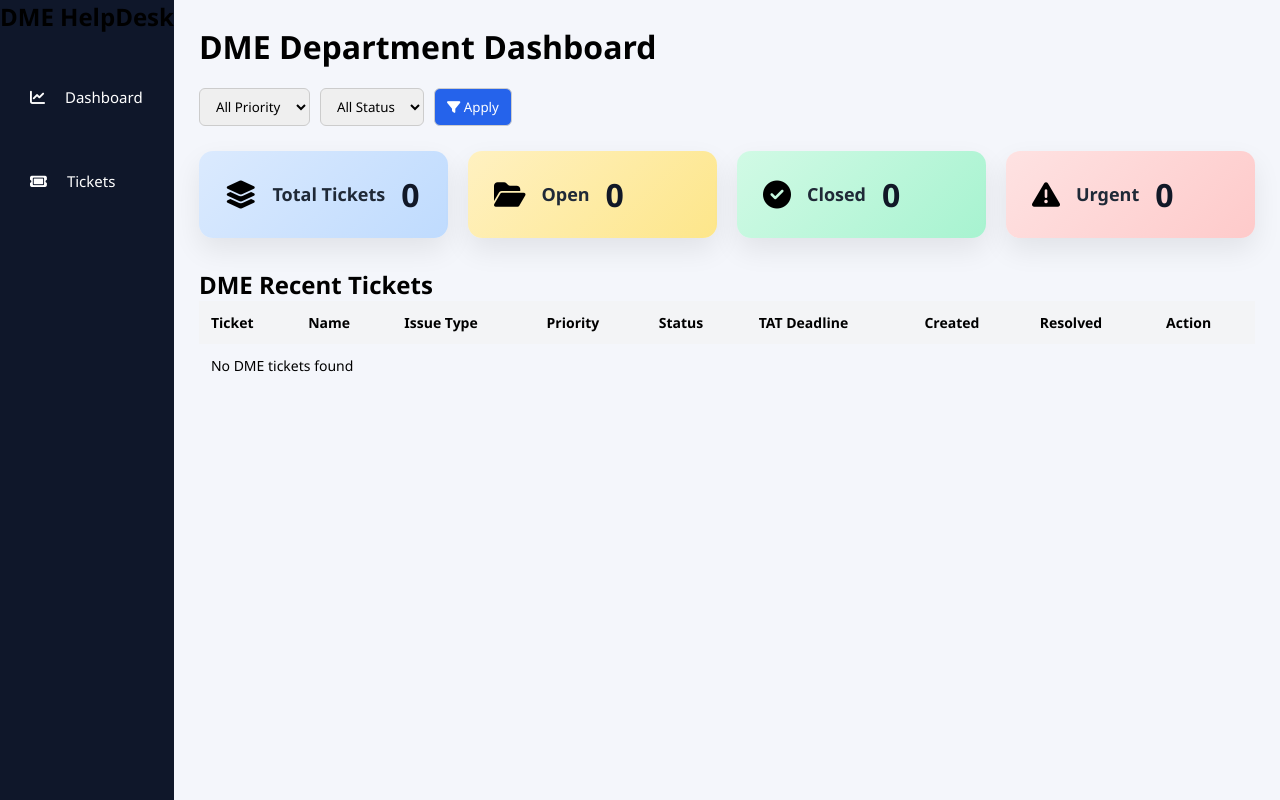
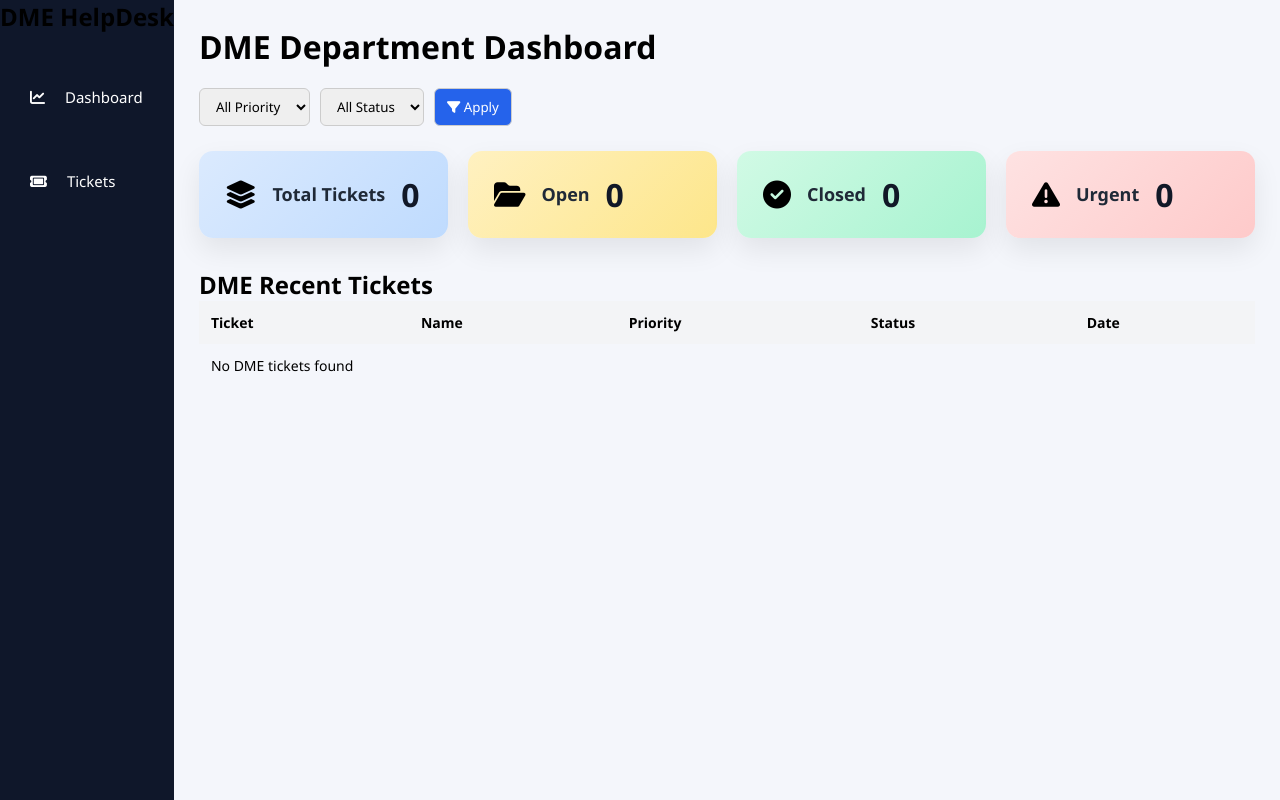
Before and after one commit to Nikitadevp/demo, a Django app: page /dme-dashboard/ in a window 1280 px wide. Run offline with Django 5.2, Linux system fonts and the light colour scheme; data comes from the database, SQL or seed files in the repository.

Commit message:
views.py

```diff
--- a/templates/dme_dashboard.html
+++ b/templates/dme_dashboard.html
@@ -45,6 +45,7 @@
 
         <!-- Filters -->
         <form method="get" class="filters">
+
             <select name="priority">
                 <option value="">All Priority</option>
                 <option value="Urgent" {% if priority == "Urgent" %}selected{% endif %}>Urgent</option>
@@ -98,13 +99,9 @@
                     <tr>
                         <th>Ticket</th>
                         <th>Name</th>
-                        <th>Issue Type</th>
                         <th>Priority</th>
                         <th>Status</th>
-                        <th>TAT Deadline</th>
-                        <th>Created</th>
-                        <th>Resolved</th>
-                        <th>Action</th>
+                        <th>Date</th>
                     </tr>
                 </thead>
 
@@ -117,7 +114,6 @@
                         </td>
 
                         <td>{{ t.name }}</td>
-                        <td>{{ t.issue_type }}</td>
 
                         <td>
                             {% if t.priority == "Urgent" %}
@@ -135,23 +131,11 @@
                             {% endif %}
                         </td>
 
-                        <td>{{ t.tat_deadline|date:"d M Y H:i" }}</td>
                         <td>{{ t.created_at|date:"d M Y H:i" }}</td>
-                        <td>{{ t.resolved_at|date:"d M Y H:i" }}</td>
-
-                        <td>
-                            {% if t.status == "Open" %}
-                                <a href="{% url 'resolve_ticket' t.id %}" class="resolve-btn">
-                                    Resolve
-                                </a>
-                            {% else %}
-                                ✅ Done
-                            {% endif %}
-                        </td>
                     </tr>
                 {% empty %}
                     <tr>
-                        <td colspan="9">No DME tickets found</td>
+                        <td colspan="5">No DME tickets found</td>
                     </tr>
                 {% endfor %}
                 </tbody>
```
